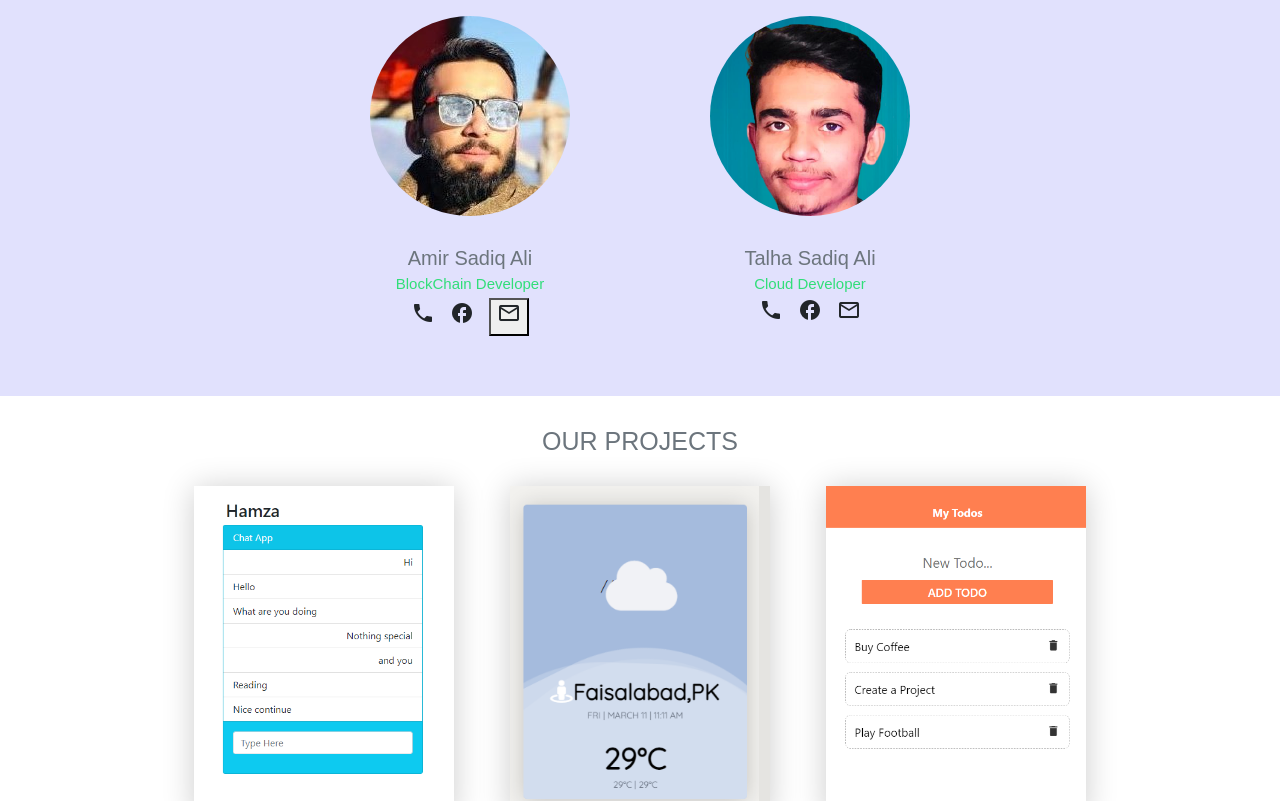
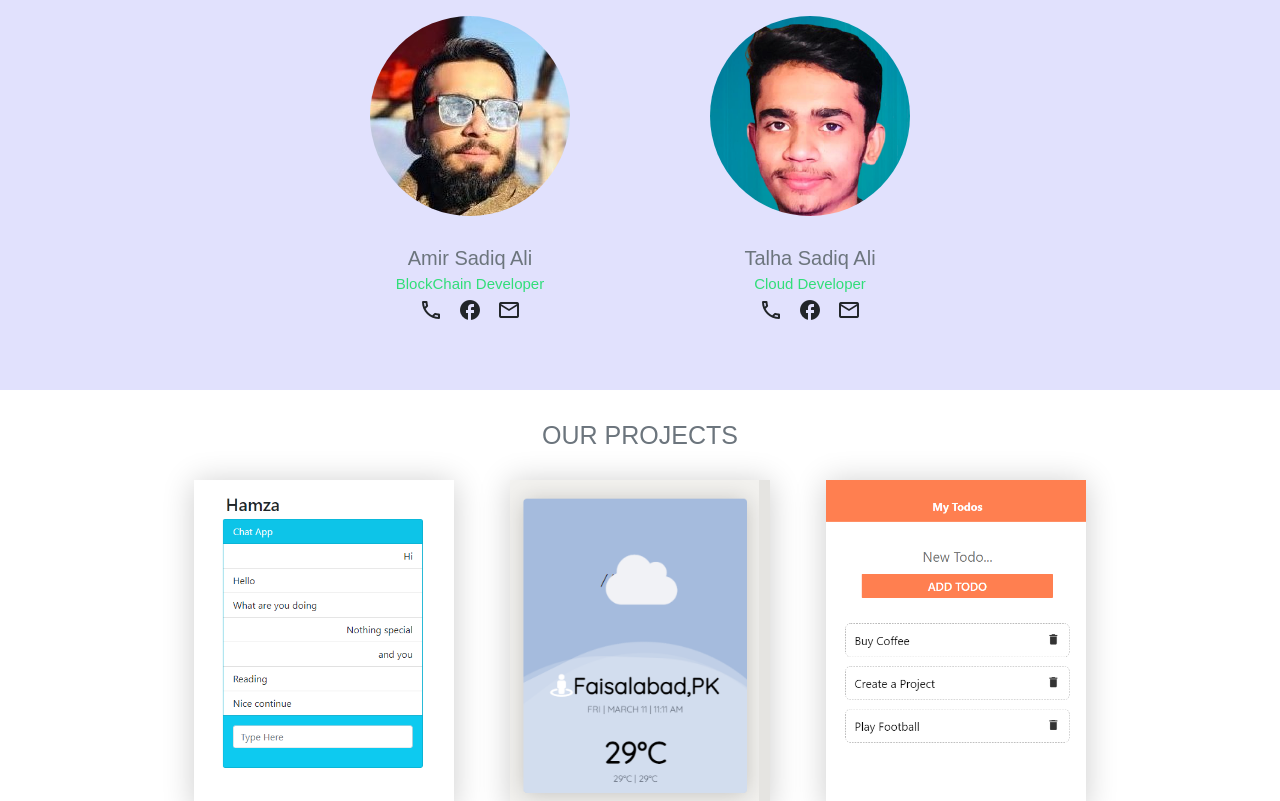
Before and after one commit to faiza203/Portfolio, a React (Create React App) app: page / in a window 1280 px wide. Shown: the part 1972-2773 px from the top of the page. Built offline with nearby package versions, Linux system fonts and the light colour scheme; a web font is replaced by a local one.

Commit message:
Update staff

```diff
--- a/src/components/Staff.js
+++ b/src/components/Staff.js
@@ -1,25 +1,16 @@
 import React from "react";
 import "./css/staff.css";
 
-let amirDetail = false;
-let talhaDetail = false;
-let amirDetailElement = "";
-
-const DoneBack = ({ id, element }) => {
+const GoBack = ({ id }) => {
   return (
-    <div className="d-inline-flex mt-3">
-      <h1 style={{ color: "deepskyblue" }} className="me-3">
-        {element}
-      </h1>
     <button
-        className="btn btn-outline-success"
-        onClick={() =>
-          id === "amir" ? (amirDetail = false) : (talhaDetail = false)
-        }
+      className="btn btn-outline-primary"
+      onClick={() => {
+        return (id = "amir" ? <div></div> : <div></div>);
+      }}
     >
       Done
     </button>
-    </div>
   );
 };
 
@@ -32,55 +23,33 @@ const Staff = () => {
           <div className="amirImage backgroundImgDiv"></div>
           <h2 className="text-muted mt-5">Amir Sadiq Ali</h2>
           <h4 className=" parrot">BlockChain Developer</h4>
-          {!amirDetail ? (
           <div id="amirData">
+            <span className="material-icons-outlined">phone</span>
+            <span className="material-icons-outlined me-4 ms-4">facebook</span>
             <span
-                className="material-icons"
+              className="material-icons-outlined amir-email"
               onClick={() => {
-                  amirDetailElement = "+923040659006";
-                  return (amirDetail = true);
+               return document.getElementById("amirData").innerHTML = (
+                  <div>
+                    <h1>amirsadiqalisaifi@gmail.com</h1>
+                    <GoBack id="amir"/>
+                  </div>
+                );
               }}
             >
-                phone
-              </span>
-              <span className="material-icons-outlined me-4 ms-4">
-                facebook
-              </span>
-              <button
-                onClick={() => {
-                  amirDetail = true;
-                  return amirDetailElement = "amirsadiqalisaifi@gmail.com";
-                }}
-              >
-                <span className="material-icons-outlined amir-email">
               email
             </span>
-              </button>
           </div>
-          ) : (
-            <div>
-              <DoneBack element={amirDetailElement} id="amir" />
-            </div>
-          )}
         </div>
         <div className="backgroundImgDivH">
           <div className="talhaImage backgroundImgDiv"></div>
           <h2 className="text-muted mt-5">Talha Sadiq Ali</h2>
           <h4 className="parrot ">Cloud Developer</h4>
-          {!talhaDetail ? (
-            <div id="talhaData">
-              <span className="material-icons">phone</span>
-              <span className="material-icons-outlined me-4 ms-4">
-                facebook
-              </span>
+          <div>
+            <span className="material-icons-outlined">phone</span>
+            <span className="material-icons-outlined me-4 ms-4">facebook</span>
             <span className="material-icons-outlined">email</span>
           </div>
-          ) : (
-            <div>
-              <p id="detailTalha"></p>
-              <DoneBack />
-            </div>
-          )}
         </div>
       </div>
     </div>
```
Also changed, not shown: src/components/css/staff.css (line endings or trailing spaces). Lines whose indentation alone changed are shown as unchanged.
